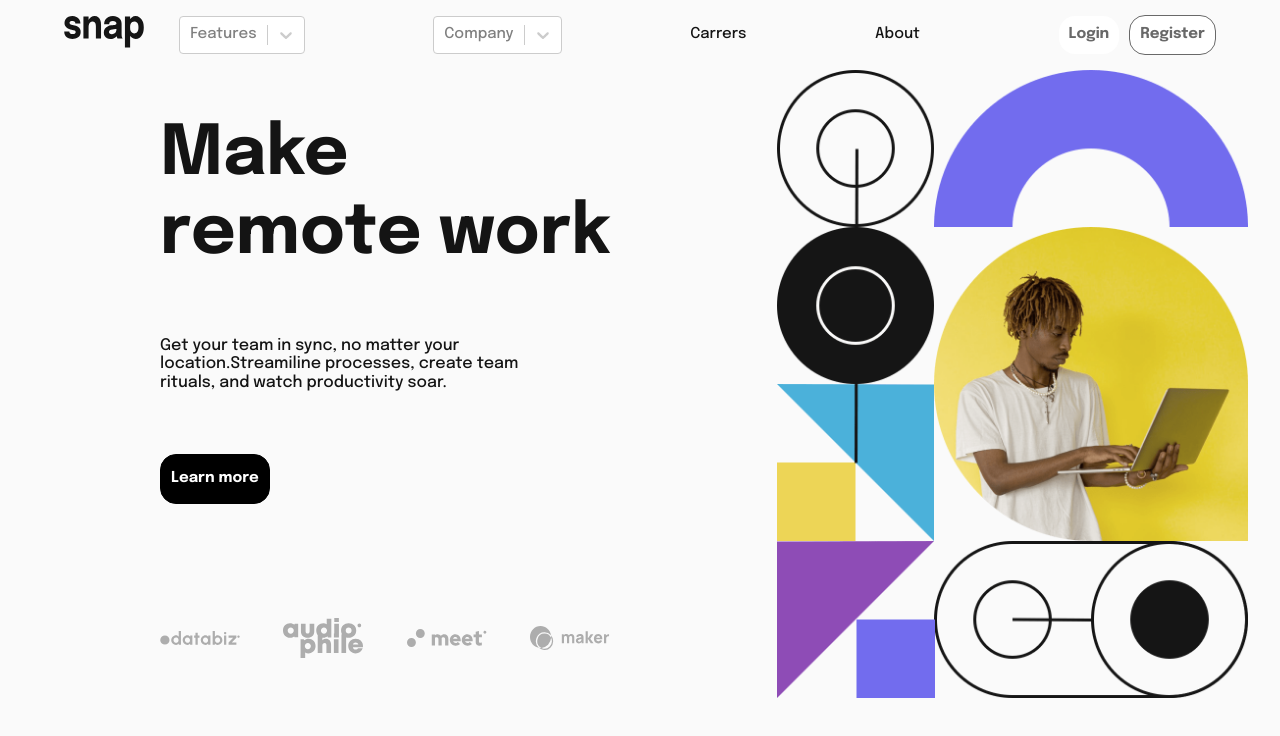
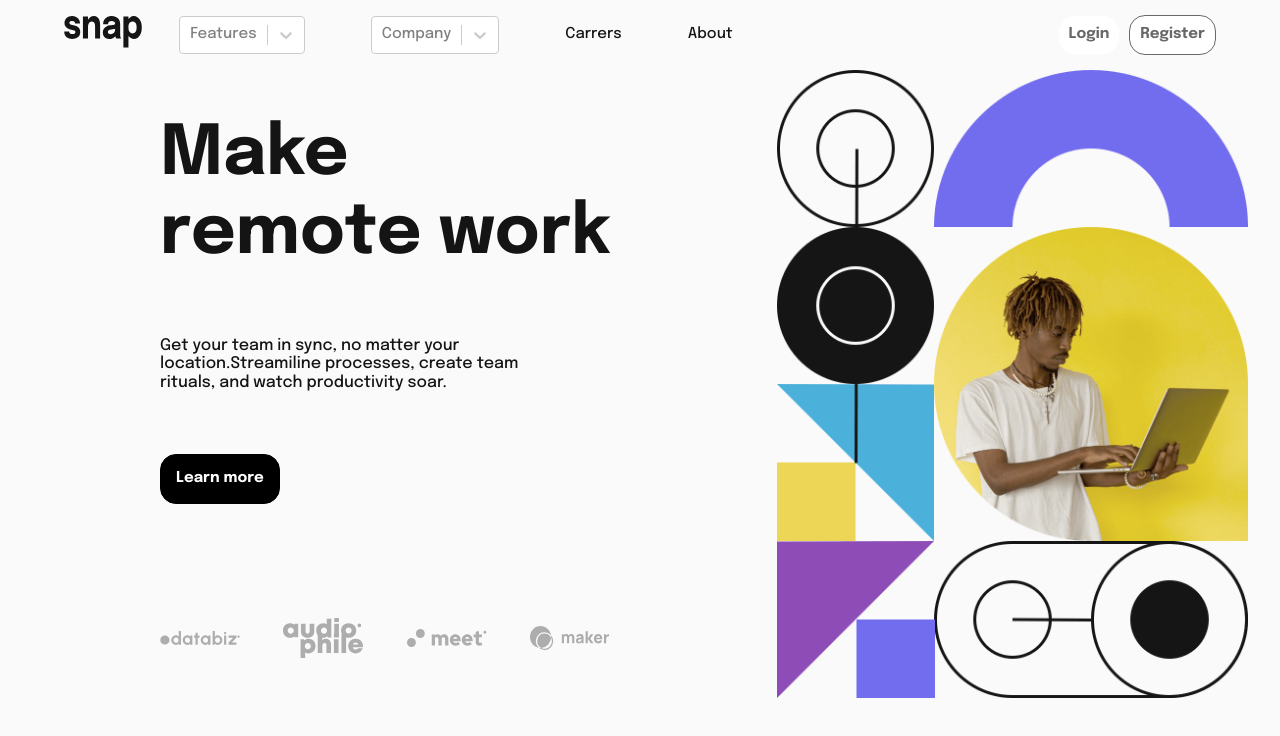
Before and after one commit to carlosGabrielCarreno/intro-section-with-dropdown-navigation-main, a React (Vite) app: page / in a window 1280 px wide. Shown: the top 736 px of the page. Built offline with nearby package versions, Linux system fonts and the light colour scheme.

Commit message:
add some changes

```diff
--- a/src/components/main/_main.scss
+++ b/src/components/main/_main.scss
@@ -54,7 +54,7 @@
       }
       & .btn {
         border-radius: 1rem;
-        padding: 15px 10px;
+        padding: 15px 15px;
         /* margin: 1rem 0; */
         font-weight: 600;
         background-color: #000;
--- a/src/components/navbar/Navbar.jsx
+++ b/src/components/navbar/Navbar.jsx
@@ -1,6 +1,8 @@
 //C:\Program Files\PostgreSQL\15
 import { useContext } from "react";
 import logo from "../../images/logo.svg";
+import menuOpen from "../../images/icon-menu.svg";
+import closeMenu from "../../images/icon-close-menu.svg";
 import "./_navbar.scss";
 import { FaBars, FaTimes } from "react-icons/fa";
 import { Navigation } from "./Navigation/Navigation";
@@ -28,7 +30,7 @@ export const Navbar = () => {
           className="mobileIcon"
           onClick={() => setShowMobileMenu(!showMobileMenu)}
         >
-          {showMobileMenu ? <FaTimes /> : <FaBars />}
+          {showMobileMenu ? <img src={closeMenu} /> : <img src={menuOpen} />}
         </div>
       </div>
       {showMobileMenu ? (
--- a/src/components/navbar/Navigation/Navigation.jsx
+++ b/src/components/navbar/Navigation/Navigation.jsx
@@ -1,15 +1,17 @@
 import { CompanySelected } from "../CompanySelected/CompanySelected";
 import { SelectFeature } from "../SelectFeature/SelectFeature";
 import "../_navbar.scss";
-
+import "./_navigation.scss";
 export const Navigation = ({ nameClass }) => {
   return (
     <nav className={nameClass}>
       <ul>
-        <SelectFeature />
-        <CompanySelected />
-        <div className="carrers">Carrers</div>
-        <div className="about">About</div>
+        <div className="container-list-navigation">
+          <SelectFeature />
+          <CompanySelected />
+          <div className="carrers">Carrers</div>
+          <div className="about">About</div>
+        </div>
         <div className="container-buttons">
           <button className="login">Login</button>
           <button className="register">Register</button>
--- /dev/null
+++ b/src/components/navbar/Navigation/_navigation.scss
@@ -0,0 +1,16 @@
+.container-list-navigation {
+  display: flex;
+  flex-direction: column;
+  justify-content: space-between;
+  align-items: center;
+  flex-grow: 0.6;
+  width: 50%;
+  @media screen and (min-width: 960px) {
+    //border: solid red;
+    display: flex;
+    flex-direction: row;
+    flex-grow: 0.1;
+    justify-content: space-between;
+    align-items: center;
+  }
+}
--- a/src/components/navbar/_navbar.scss
+++ b/src/components/navbar/_navbar.scss
@@ -15,6 +15,7 @@
 
 .wrapper {
   width: 90%;
+  //border: solid gold;
   padding: 1rem 0;
   max-width: 1300px;
   height: 100%;
@@ -22,13 +23,15 @@
   flex-wrap: wrap;
   justify-content: space-between;
   margin: auto;
+
   &.open {
     background-color: rgba(0, 0, 0, 0.4);
   }
 }
 
 .logotipo {
-  width: 5rem;
+  //border: solid;
+  width: 4.9rem;
   height: 2rem;
 }
 
```
